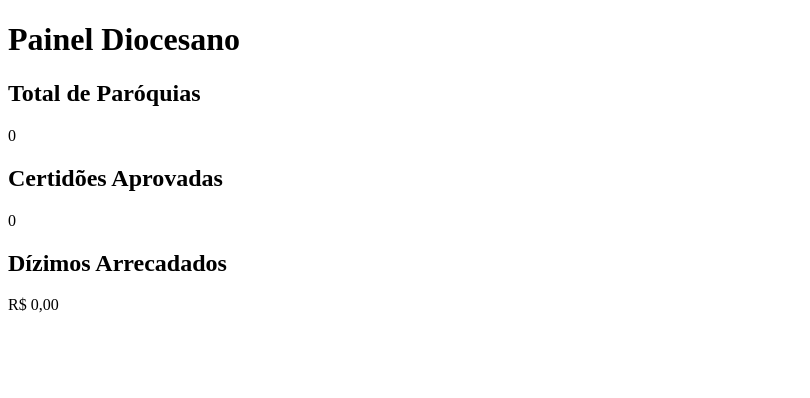
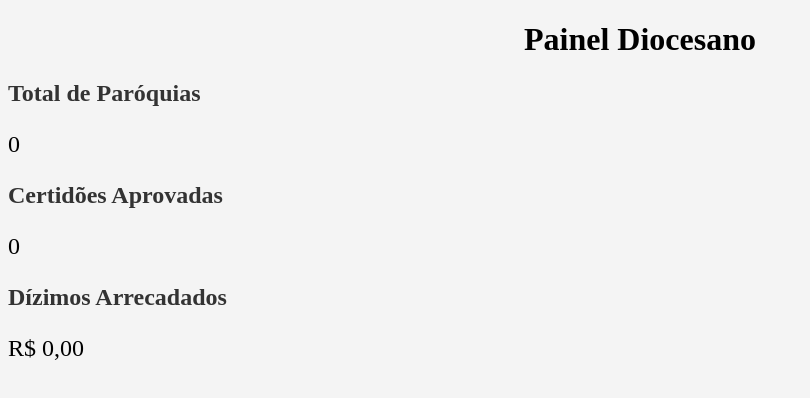
Before and after one commit to eduardotupinamba2006-tech/projeto-integrador-II-univesp, a plain HTML site: page pages/dashboard-diocese.html in a window 1280 px wide. Shown: the whole page, without its empty margins (0-810 px from the left). Drawn offline with Linux system fonts and the light colour scheme.

Commit message:
Adiciona CSS inicial ao Painel Diocesano

```diff
--- /dev/null
+++ b/css/dashboard-diocese.css
@@ -0,0 +1,14 @@
+body {
+    background-color: #f4f4f4;
+}
+h1 {
+    text-align: center;
+}
+
+h2 {
+    color: #333333;
+}
+
+p {
+    font-size: 24px;
+}
--- a/pages/dashboard-diocese.html
+++ b/pages/dashboard-diocese.html
@@ -3,6 +3,7 @@
 <head>
 <meta charset="UTF-8">
 <title>Painel Diocesano</title>
+<link rel="stylesheet" href="../css/dashboard-diocese.css">
 </head>
 <body>
 <h1>Painel Diocesano</h1>
```
